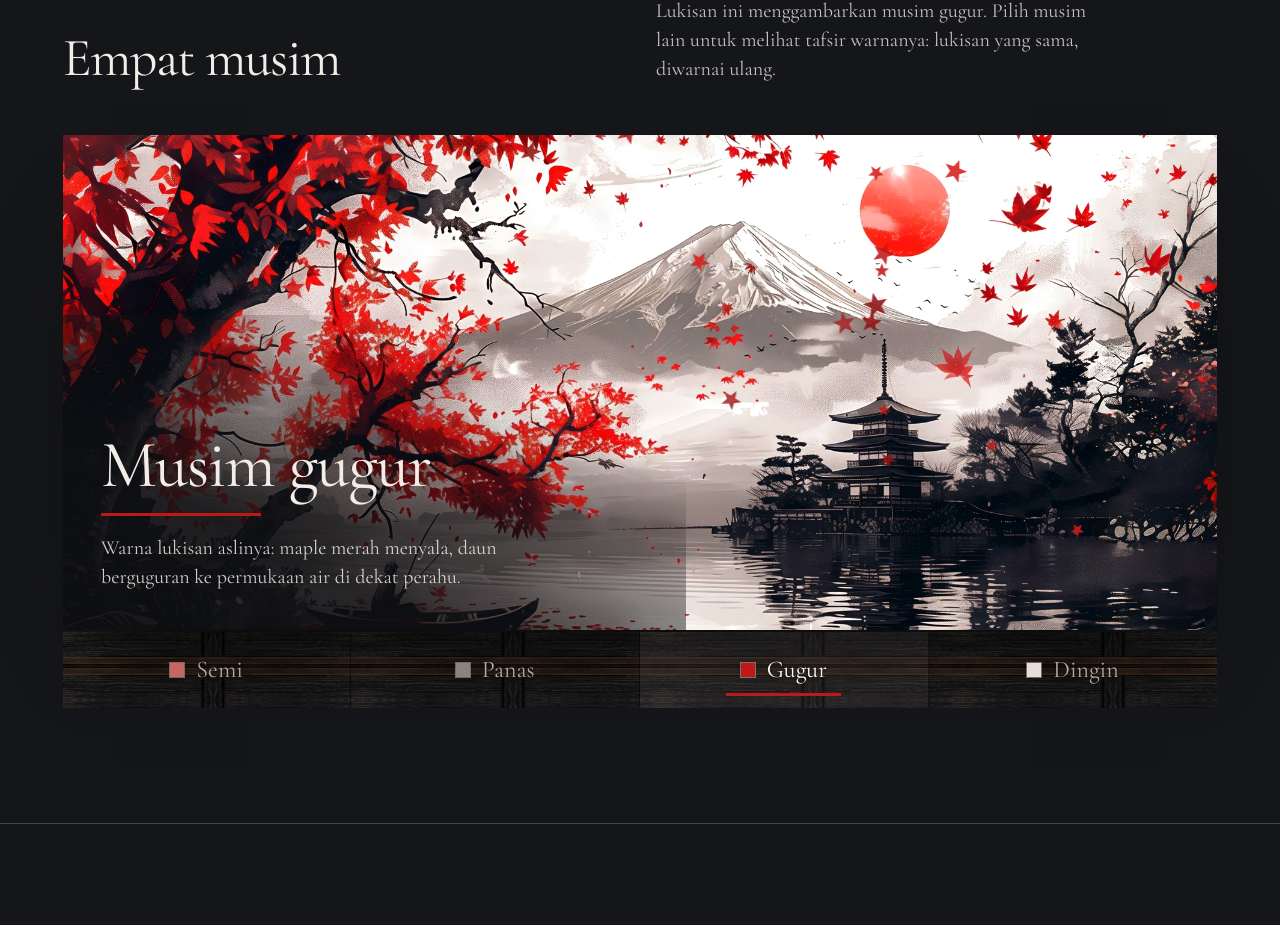
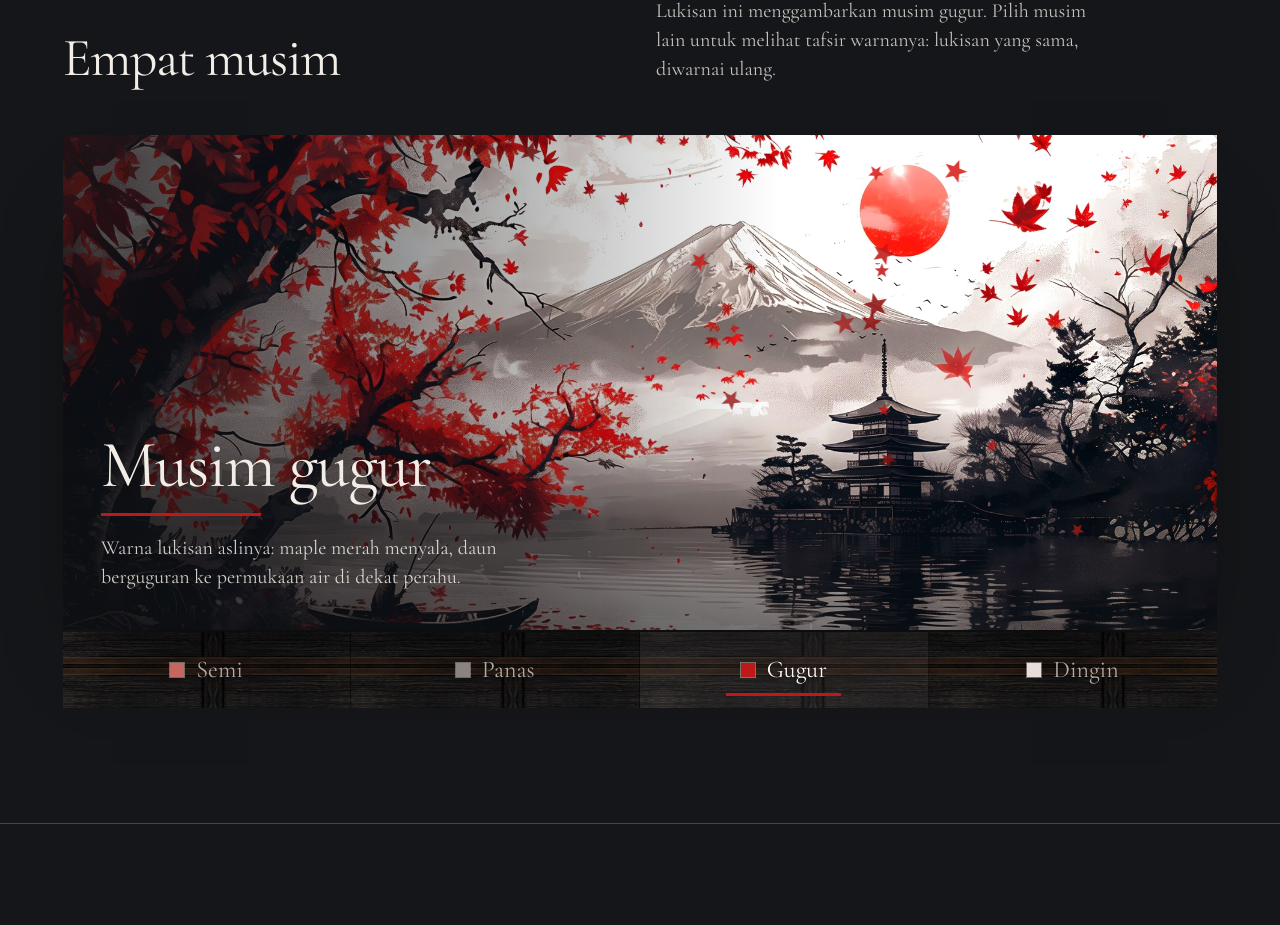
Before and after one commit to Fabverse0/Sakura, a React (Vite) app: page / in a window 1280 px wide. Shown: the part 4073-4998 px from the top of the page. Built offline with nearby package versions, Linux system fonts and the light colour scheme; a web font is replaced by a local one.

Commit message:
fix(seasons): full-stage ink veil instead of a hard-edged caption gradient

```diff
--- a/src/styles/seasons.css
+++ b/src/styles/seasons.css
@@ -26,9 +26,22 @@
   pointer-events: none;
 }
 
+/* Ink veil over the whole stage, deepest at the lower left behind the caption */
+.seasons__stage::after {
+  position: absolute;
+  inset: 0;
+  z-index: 1;
+  background:
+    linear-gradient(90deg, rgb(15 16 19 / 78%) 0%, rgb(15 16 19 / 38%) 34%, rgb(15 16 19 / 0%) 62%),
+    linear-gradient(0deg, rgb(15 16 19 / 55%) 0%, rgb(15 16 19 / 0%) 45%);
+  content: "";
+  pointer-events: none;
+}
+
 .seasons__stage .particles {
   z-index: 1;
 }
+
 
 /* Caption sits on an ink veil in the lower left */
 .seasons__caption {
@@ -38,7 +51,6 @@
   z-index: 2;
   width: min(54%, 640px);
   padding: 120px clamp(28px, 3vw, 48px) clamp(28px, 3vw, 44px);
-  background: linear-gradient(to top right, rgb(15 16 19 / 88%) 30%, rgb(15 16 19 / 0%) 75%);
   color: var(--ivory);
   view-transition-name: season-caption;
 }
```
